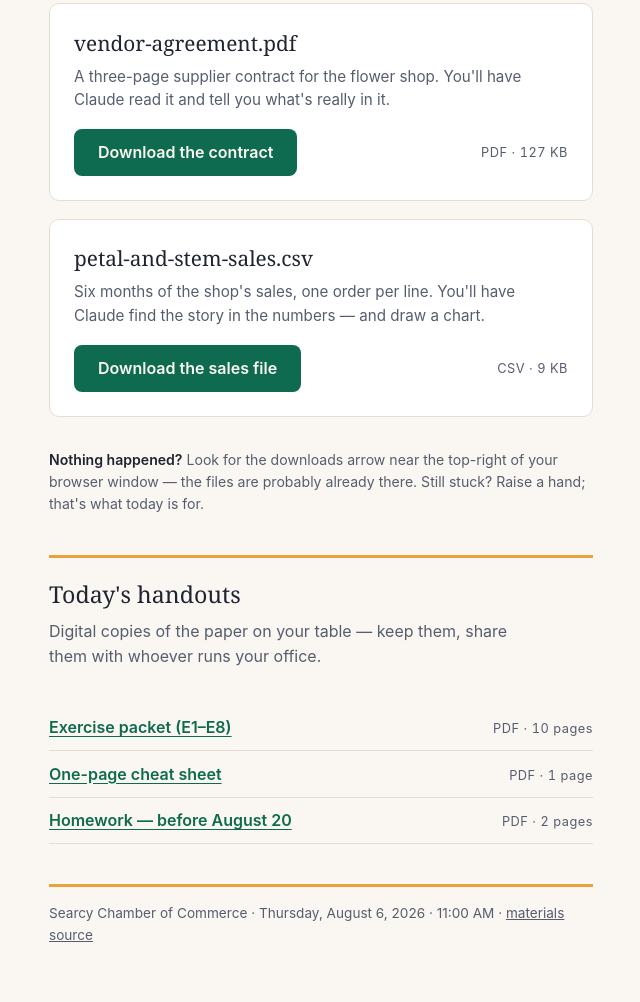
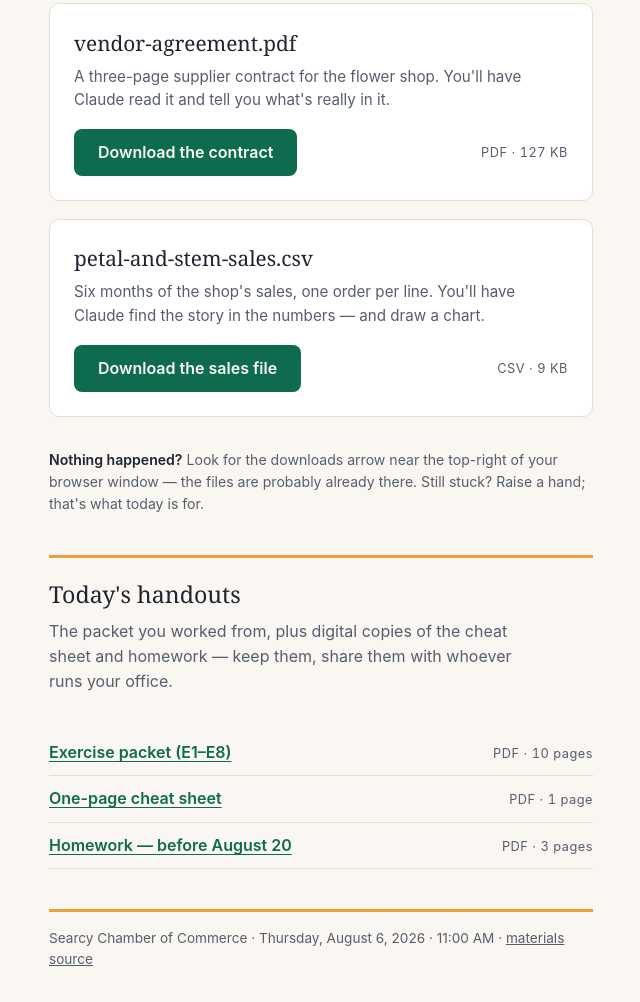
Before and after one commit to HogRed/petal-stem-files, a plain HTML site: page index.html in a window 1280 px wide. Shown: the part 250-1252 px from the top of the page, without its empty margins (319-959 px from the left). Drawn offline with Linux system fonts and the light colour scheme.

Commit message:
Update exercise packet for on-screen use; refresh homework PDF
The packet is now the copy attendees work from during the session rather
than a printed handout: pen-and-paper fill-ins removed, the sample-files
short link printed inline, USB-stick fallback gone.

Both PDFs also pick up the bullet-rendering fix (headless Chrome was
drawing the default disc marker from a fallback font without the glyph).

Page copy: the handouts lede no longer describes these as copies of paper
on the table, and the homework page count was wrong (3, not 2).

Co-Authored-By: Claude Opus 5 <noreply@anthropic.com>

```diff
--- a/index.html
+++ b/index.html
@@ -160,15 +160,15 @@
   Still stuck? Raise a hand; that's what today is for.</p>
 
   <h2 class="section-h">Today's handouts</h2>
-  <p class="lede">Digital copies of the paper on your table — keep them, share
-  them with whoever runs your office.</p>
+  <p class="lede">The packet you worked from, plus digital copies of the cheat
+  sheet and homework — keep them, share them with whoever runs your office.</p>
   <ul class="docs">
     <li><a href="exercises-packet.pdf" download>Exercise packet (E1–E8)</a>
         <span class="meta">PDF &middot; 10 pages</span></li>
     <li><a href="cheat-sheet.pdf" download>One-page cheat sheet</a>
         <span class="meta">PDF &middot; 1 page</span></li>
     <li><a href="homework.pdf" download>Homework — before August 20</a>
-        <span class="meta">PDF &middot; 2 pages</span></li>
+        <span class="meta">PDF &middot; 3 pages</span></li>
   </ul>
 
   <footer>Searcy Chamber of Commerce &middot; Thursday, August 6, 2026 &middot; 11:00 AM
```
Also changed, not shown: 2 other files.
